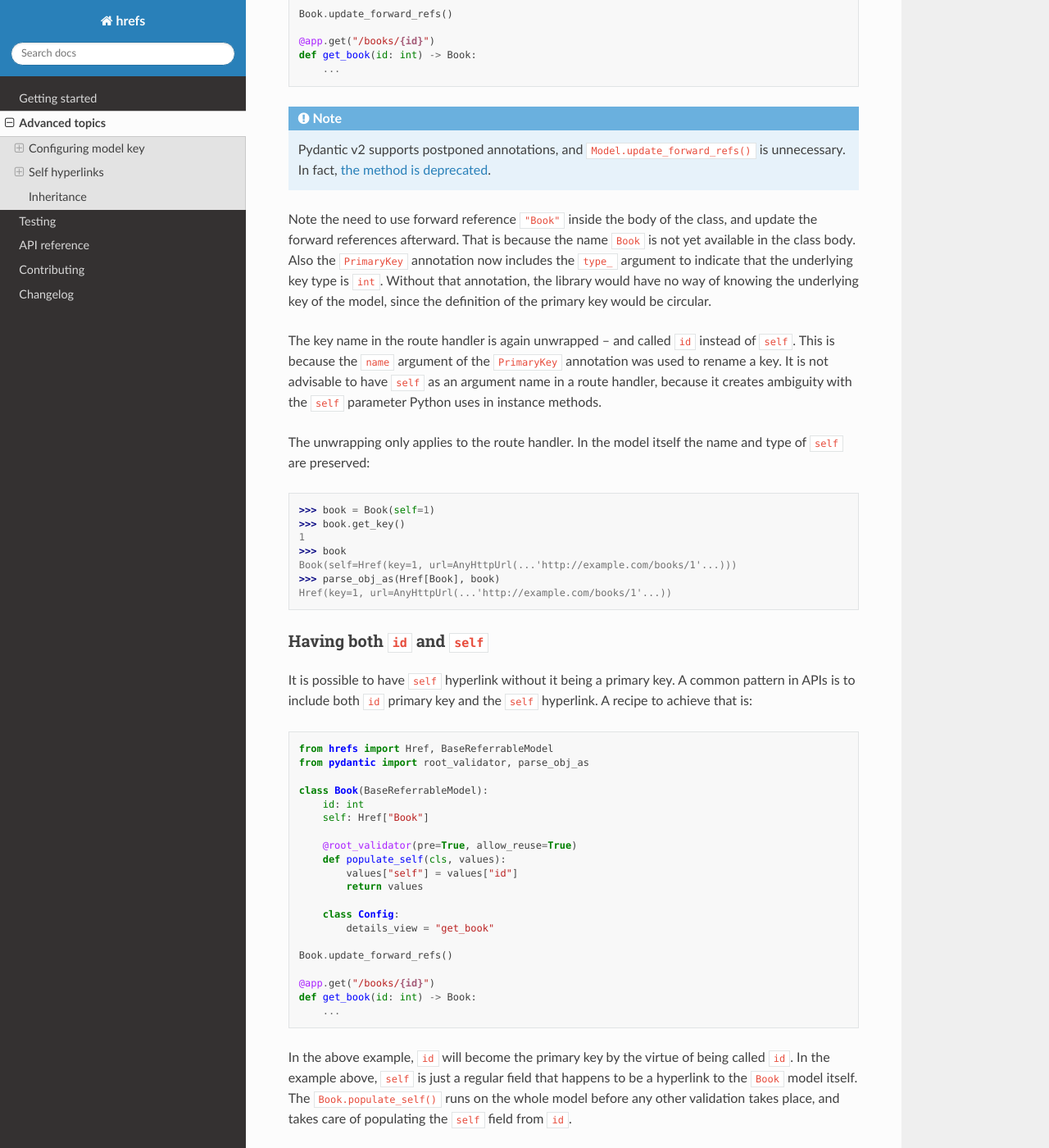
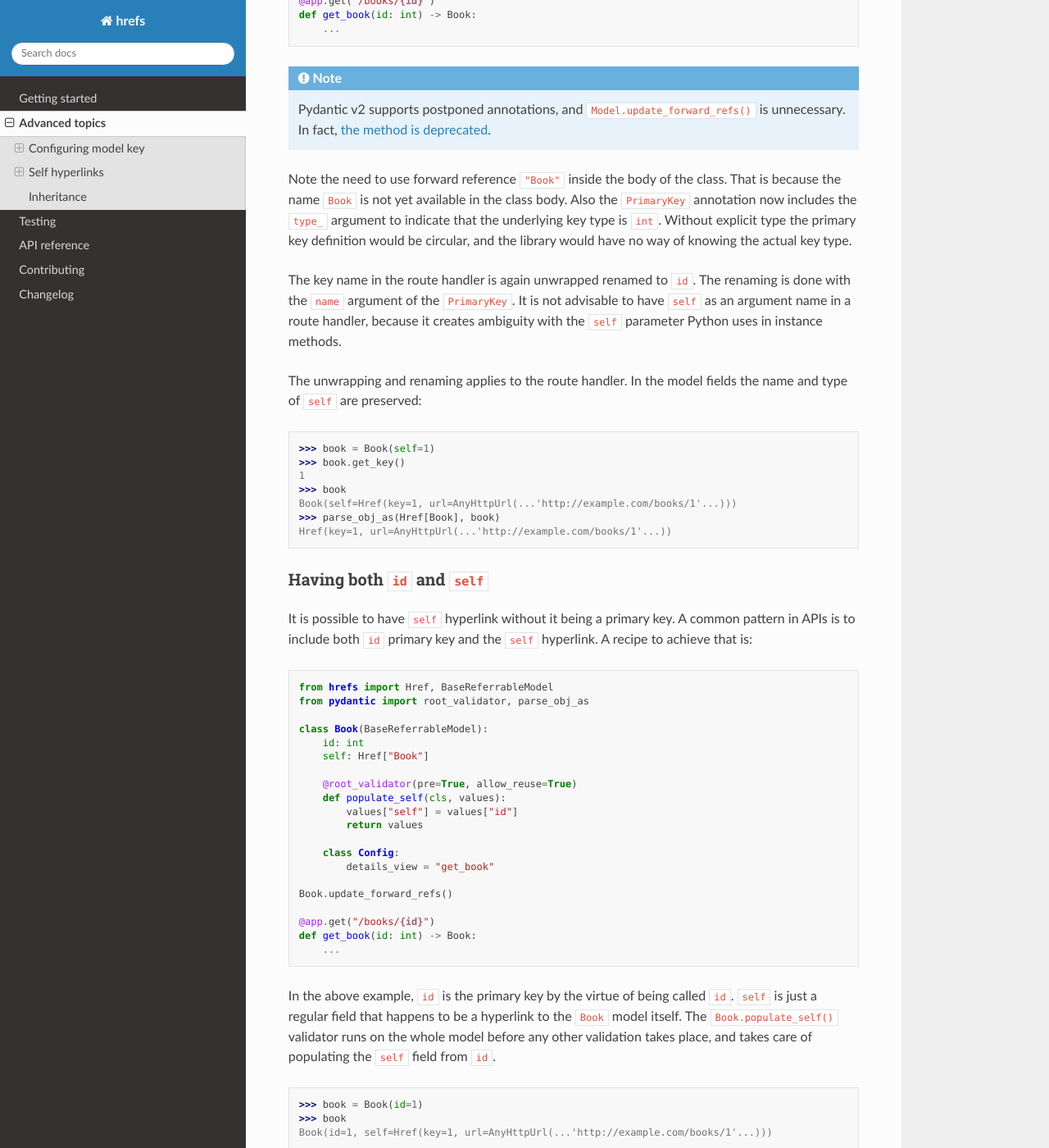
Before and after one commit to jasujm/hrefs, a Sphinx documentation site: the page built from docs/advanced.rst, in a window 1280 px wide and 1400 px high, scrolled down 2642 px. Shown: the whole window at 82% size. Built offline with Sphinx 7.4.7 and the Read the Docs theme 2.0.0, drawn with Linux system fonts in a browser that asks for light colours; some of the changed text lies outside the part shown.

Commit message:
Rewrite `BaseReferrableModel` internals

```diff
--- a/CHANGELOG.rst
+++ b/CHANGELOG.rst
@@ -1,5 +1,11 @@
 Unreleased
 ----------
+
+Changed
+ * Rewrite and simplify ``BaseReferrableModel`` internals. This is mainly for
+   maintainability reasons. The API remains the same, but the new implementation
+   removes some earlier restrictions, such as forbidding recursive hyperlinks as
+   primary key.
 
 Fixed
  * Support forward references in hyperlinks in ``pydantic`` v2
--- a/docs/advanced.rst
+++ b/docs/advanced.rst
@@ -127,11 +127,9 @@ Modifying the example from the previous section we have:
        ...
 
 Note that the path parameter in the ``get_page`` route handler is called
-``book_id``, which is simply the hyperlink name ``book`` joined to ``id`` -- the
-model key of ``Book``. This is because FastAPI doesn't know how to convert
-to/from custom types like ``Href`` in path parameters. The key type is
-automatically unwrapped and renamed when it appears in route handler. In the
-model itself the name and type of ``book`` are preserved:
+``book_id``, which is the hyperlink name ``book`` joined to ``id`` -- the model
+key of ``Book``. The key is automatically unwrapped when it appears in route
+handler. In the model itself the name and type of ``book`` are preserved:
 
 .. doctest:: href_as_key
 
@@ -176,22 +174,20 @@ key. Expanding the idea in :ref:`href_as_key`, we can have:
    ``Model.update_forward_refs()`` is unnecessary. In fact, `the method is
    deprecated <https://docs.pydantic.dev/latest/migration/>`_.
 
-Note the need to use forward reference ``"Book"`` inside the body of the class,
-and update the forward references afterward. That is because the name ``Book``
-is not yet available in the class body. Also the ``PrimaryKey`` annotation now
-includes the ``type_`` argument to indicate that the underlying key type is
-``int``. Without that annotation, the library would have no way of knowing the
-underlying key of the model, since the definition of the primary key would be
-circular.
+Note the need to use forward reference ``"Book"`` inside the body of the
+class. That is because the name ``Book`` is not yet available in the class
+body. Also the ``PrimaryKey`` annotation now includes the ``type_`` argument to
+indicate that the underlying key type is ``int``. Without explicit type the
+primary key definition would be circular, and the library would have no way of
+knowing the actual key type.
 
-The key name in the route handler is again unwrapped -- and called ``id``
-instead of ``self``. This is because the ``name`` argument of the ``PrimaryKey``
-annotation was used to rename a key. It is not advisable to have ``self`` as an
-argument name in a route handler, because it creates ambiguity with the ``self``
-parameter Python uses in instance methods.
+The key name in the route handler is again unwrapped renamed to ``id``. The
+renaming is done with the ``name`` argument of the ``PrimaryKey``. It is not
+advisable to have ``self`` as an argument name in a route handler, because it
+creates ambiguity with the ``self`` parameter Python uses in instance methods.
 
-The unwrapping only applies to the route handler. In the model itself the name
-and type of ``self`` are preserved:
+The unwrapping and renaming applies to the route handler. In the model fields
+the name and type of ``self`` are preserved:
 
 .. doctest:: self_hrefs
 
@@ -233,20 +229,17 @@ hyperlink. A recipe to achieve that is:
    def get_book(id: int) -> Book:
        ...
 
-In the above example, ``id`` will become the primary key by the virtue of being
-called ``id``. In the example above, ``self`` is just a regular field that
-happens to be a hyperlink to the ``Book`` model itself. The
-``Book.populate_self()`` runs on the whole model before any other validation
-takes place, and takes care of populating the ``self`` field from ``id``.
+In the above example, ``id`` is the primary key by the virtue of being called
+``id``. ``self`` is just a regular field that happens to be a hyperlink to the
+``Book`` model itself. The ``Book.populate_self()`` validator runs on the whole
+model before any other validation takes place, and takes care of populating the
+``self`` field from ``id``.
 
 .. doctest:: id_and_self
 
    >>> book = Book(id=1)
    >>> book
    Book(id=1, self=Href(key=1, url=AnyHttpUrl(...'http://example.com/books/1'...)))
-
-The ``PrimaryKey`` annotation with type is no longer needed since there is
-nothing circular in the key type (compare this to :ref:`self_hrefs`).
 
 Inheritance
 -----------
@@ -283,7 +276,7 @@ The derived model ``Textbook`` inherits the key ``id`` and details view
    >>> parse_obj_as(Href[Textbook], textbook)
    Href(key=1, url=AnyHttpUrl(...'http://example.com/textbooks/1'...))
 
-Primary key annotations are not composable across inheritance, i.e. it is not
+Primary key annotations are not composable across inheritance. it is not
 possible to define a part of the model key in the parent and another part in the
 derived model. Model key definitions --- whether implicit or explicit --- should
 only exist in one class of the inheritance tree.
```
Also changed, not shown: 4 other files.
